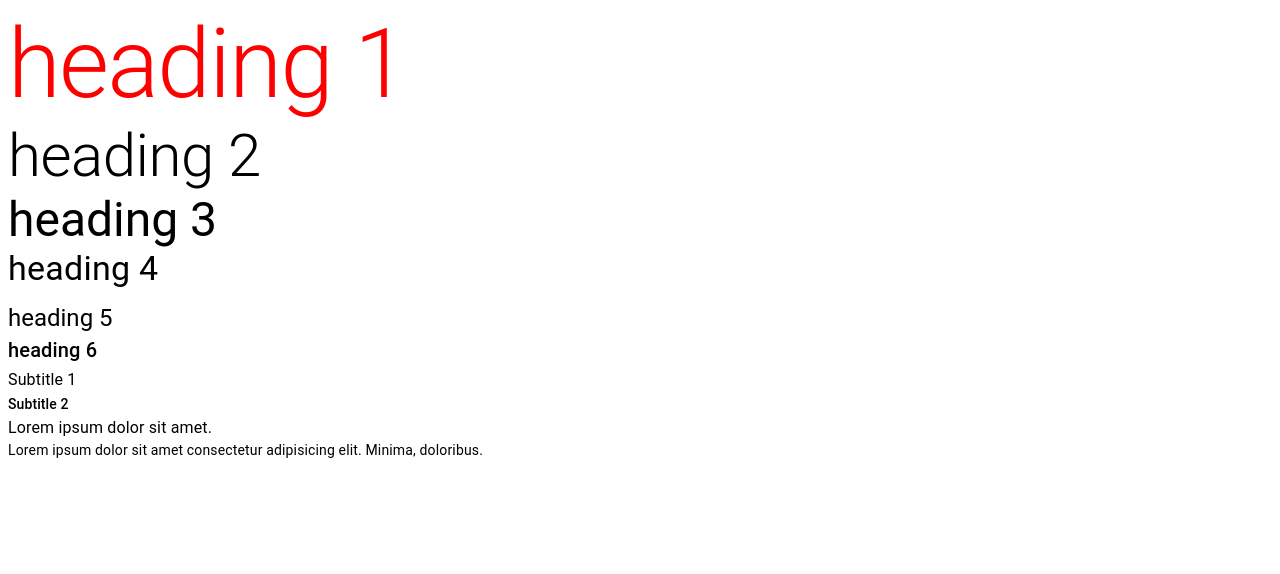
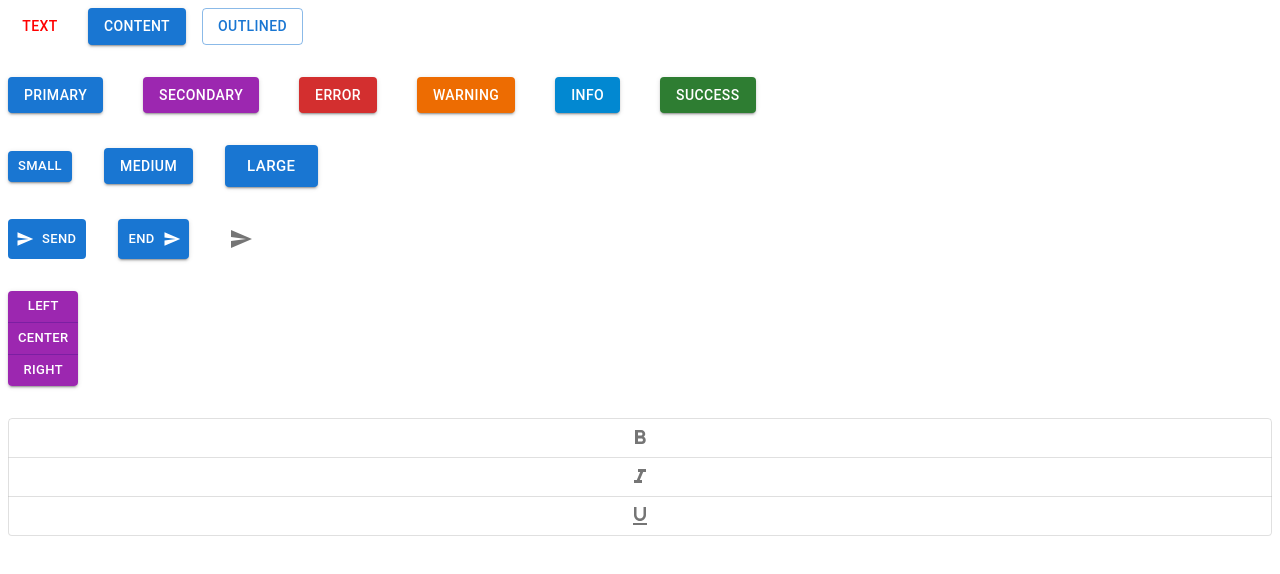
Before and after one commit to mahabur-rahman/React_MUI, a React (Create React App) app in the folder my-app/: page / in a window 1280 px wide. Shown: the top 574 px of the page. Built offline with nearby package versions, Linux system fonts and the light colour scheme.

Commit message:
MUI BUTTON

```diff
--- a/my-app/package.json
+++ b/my-app/package.json
@@ -5,6 +5,7 @@
   "dependencies": {
     "@emotion/react": "^11.10.4",
     "@emotion/styled": "^11.10.4",
+    "@mui/icons-material": "^5.10.6",
     "@mui/material": "^5.10.7",
     "@testing-library/jest-dom": "^5.14.1",
     "@testing-library/react": "^13.0.0",
--- a/my-app/src/App.js
+++ b/my-app/src/App.js
@@ -1,9 +1,9 @@
 import "./components/mui.css";
-
 import MuiTypography from "./components/MuiTypography";
+import MuiButton from "./components/MuiButton";
 
 const App = () => {
-  return <MuiTypography />;
+  return <MuiButton />;
 };
 
 export default App;
--- /dev/null
+++ b/my-app/src/components/MuiButton.js
@@ -0,0 +1,132 @@
+import React, { useState } from "react";
+import {
+  Stack,
+  Button,
+  IconButton,
+  ButtonGroup,
+  ToggleButtonGroup,
+  ToggleButton,
+} from "@mui/material";
+import {
+  Send,
+  FormatBold,
+  FormatItalic,
+  FormatUnderlined,
+} from "@mui/icons-material";
+
+const MuiButton = () => {
+  const [formats, setFormats] = useState([] || null);
+
+  const handleFormatChange = (e, update) => {
+    setFormats(update);
+  };
+
+  console.log(formats);
+  return (
+    <>
+      <Stack spacing={4} direction="column">
+        <Stack spacing={2} direction="row">
+          <Button variant="text" className="text" href="http://google.com/">
+            Text
+          </Button>
+          <Button variant="contained">Content</Button>
+          <Button variant="outlined">Outlined</Button>
+        </Stack>
+
+        <Stack spacing={5} direction="row">
+          <Button variant="contained" color="primary">
+            Primary
+          </Button>
+          <Button variant="contained" color="secondary">
+            secondary
+          </Button>
+          <Button variant="contained" color="error">
+            error
+          </Button>
+          <Button variant="contained" color="warning">
+            warning
+          </Button>
+          <Button variant="contained" color="info">
+            info
+          </Button>
+          <Button variant="contained" color="success">
+            success
+          </Button>
+        </Stack>
+
+        <Stack display="block" spacing={4} direction="row">
+          <Button variant="contained" size="small">
+            Small
+          </Button>
+          <Button variant="contained" size="medium">
+            Medium
+          </Button>
+          <Button variant="contained" size="large">
+            Large
+          </Button>
+        </Stack>
+
+        <Stack spacing={4} direction="row">
+          <Button
+            variant="contained"
+            size="small"
+            startIcon={<Send />}
+            disableElevation
+            disableRipple
+          >
+            Send
+          </Button>
+          <Button variant="contained" size="small" endIcon={<Send />}>
+            End
+          </Button>
+
+          <IconButton>
+            <Send />
+          </IconButton>
+        </Stack>
+
+        <Stack direction="row">
+          <ButtonGroup
+            variant="contained"
+            orientation="vertical"
+            size="small"
+            color="secondary"
+          >
+            <Button>Left</Button>
+            <Button>Center</Button>
+            <Button>Right</Button>
+          </ButtonGroup>
+        </Stack>
+
+        <Stack>
+          <ToggleButtonGroup
+            value={formats}
+            onChange={handleFormatChange}
+            size="small"
+            color="secondary"
+            orientation="vertical"
+
+          >
+            <ToggleButton value="bold">
+              <FormatBold />
+            </ToggleButton>
+
+            <ToggleButton value="italic">
+              <FormatItalic />
+            </ToggleButton>
+
+            <ToggleButton value="underlined">
+              <FormatUnderlined />
+            </ToggleButton>
+
+            {formats.map((e) => (
+              <span>{e}</span>
+            ))}
+          </ToggleButtonGroup>
+        </Stack>
+      </Stack>
+    </>
+  );
+};
+
+export default MuiButton;
--- a/my-app/src/components/mui.css
+++ b/my-app/src/components/mui.css
@@ -1,3 +1,7 @@
 .heading {
     color: red;
 }
+
+.text {
+    color: red !important;
+}
```
Also changed, not shown: 1 other file (tests, documents, lock files or other folders).
